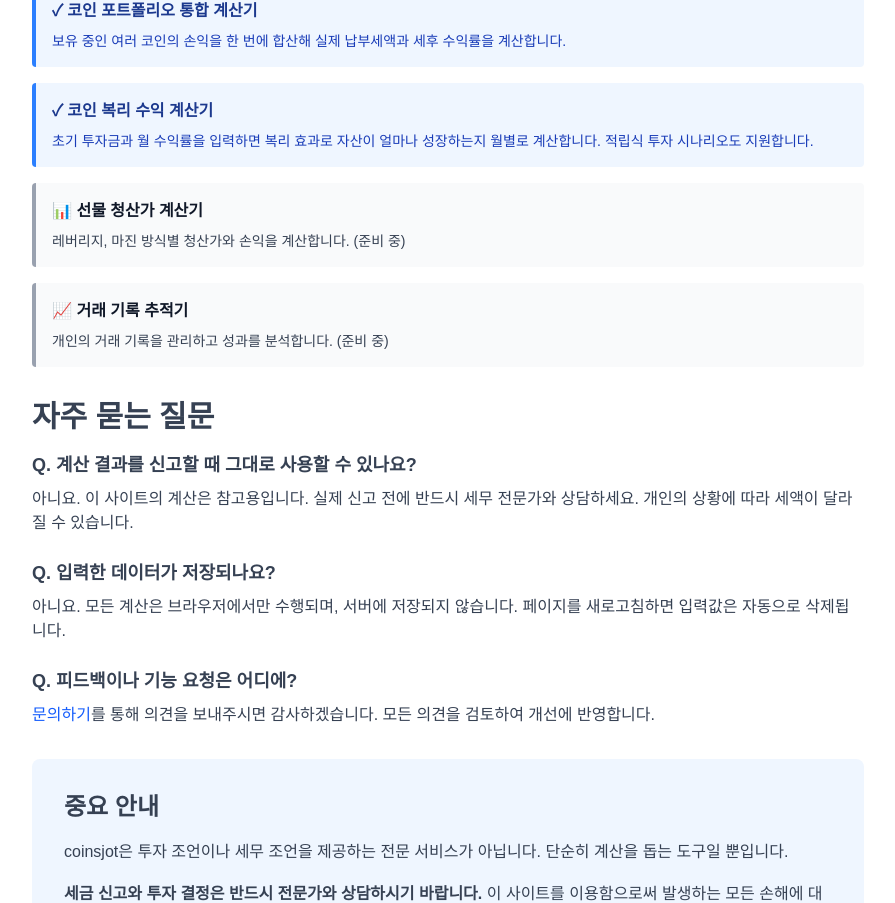
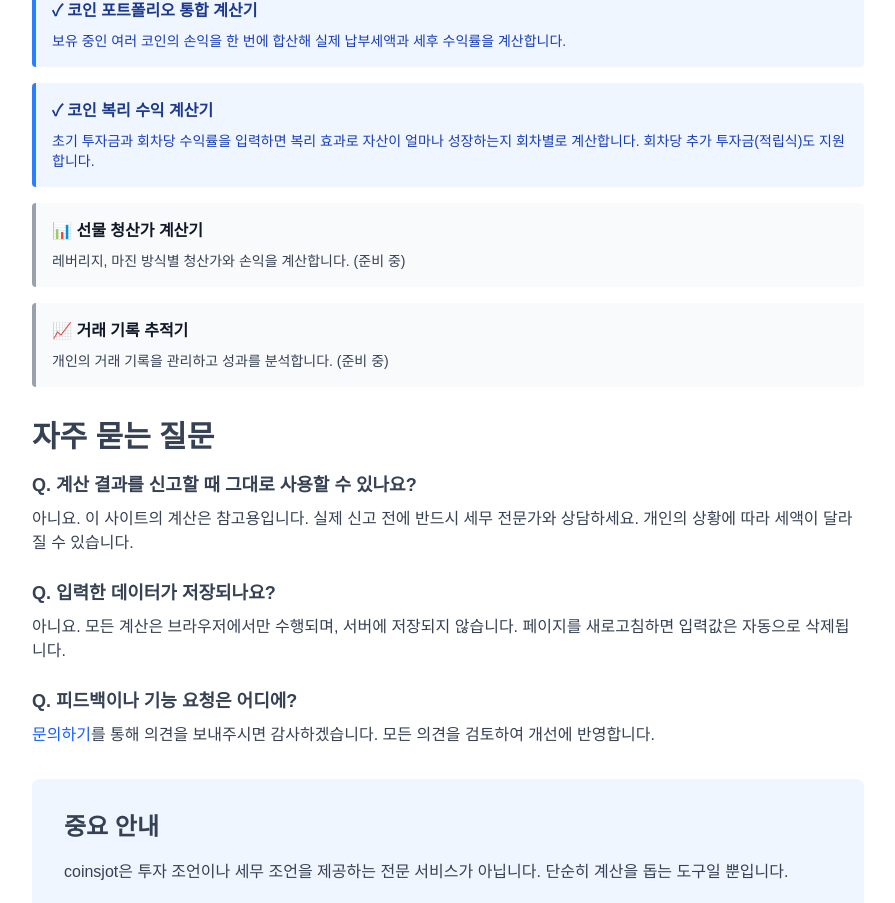
Before and after one commit to hyunguda/coinsjot, a Next.js app: page /about in a window 1280 px wide. Shown: the part 834-1737 px from the top of the page, without its empty margins (192-1087 px from the left). Built offline with nearby package versions, Linux system fonts and the light colour scheme.

Commit message:
Fix 월 → 회차 in about page compound interest description
Co-Authored-By: Claude Sonnet 4.6 <noreply@anthropic.com>
Claude-Session: https://claude.ai/code/session_01BWwpiUfwigPEFS31dHcp1N

```diff
--- a/app/about/page.tsx
+++ b/app/about/page.tsx
@@ -78,7 +78,7 @@ export default function AboutPage() {
             <div className="border-l-4 border-blue-500 bg-blue-50 p-4 rounded">
               <h3 className="font-bold text-blue-900 mb-2">✓ 코인 복리 수익 계산기</h3>
               <p className="text-blue-800 text-sm">
-                초기 투자금과 월 수익률을 입력하면 복리 효과로 자산이 얼마나 성장하는지 월별로 계산합니다. 적립식 투자 시나리오도 지원합니다.
+                초기 투자금과 회차당 수익률을 입력하면 복리 효과로 자산이 얼마나 성장하는지 회차별로 계산합니다. 회차당 추가 투자금(적립식)도 지원합니다.
               </p>
             </div>
 
```
